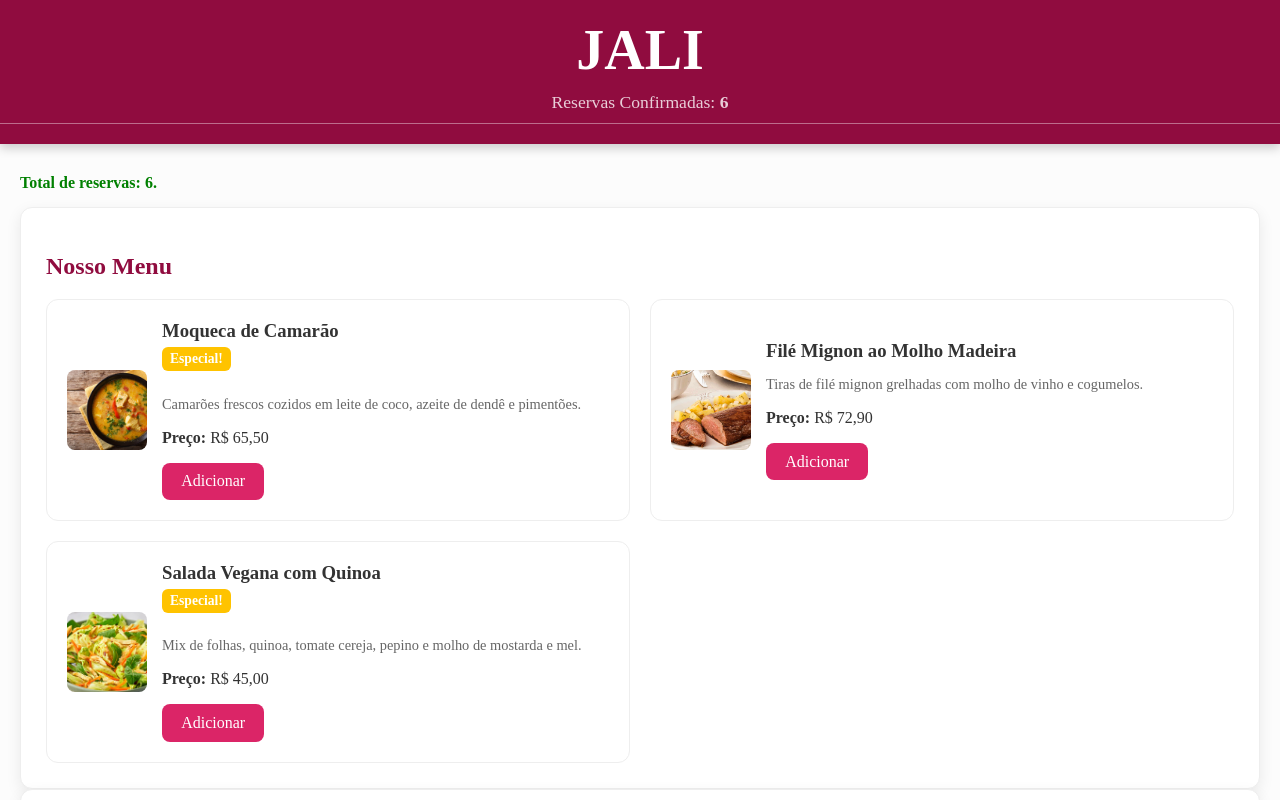
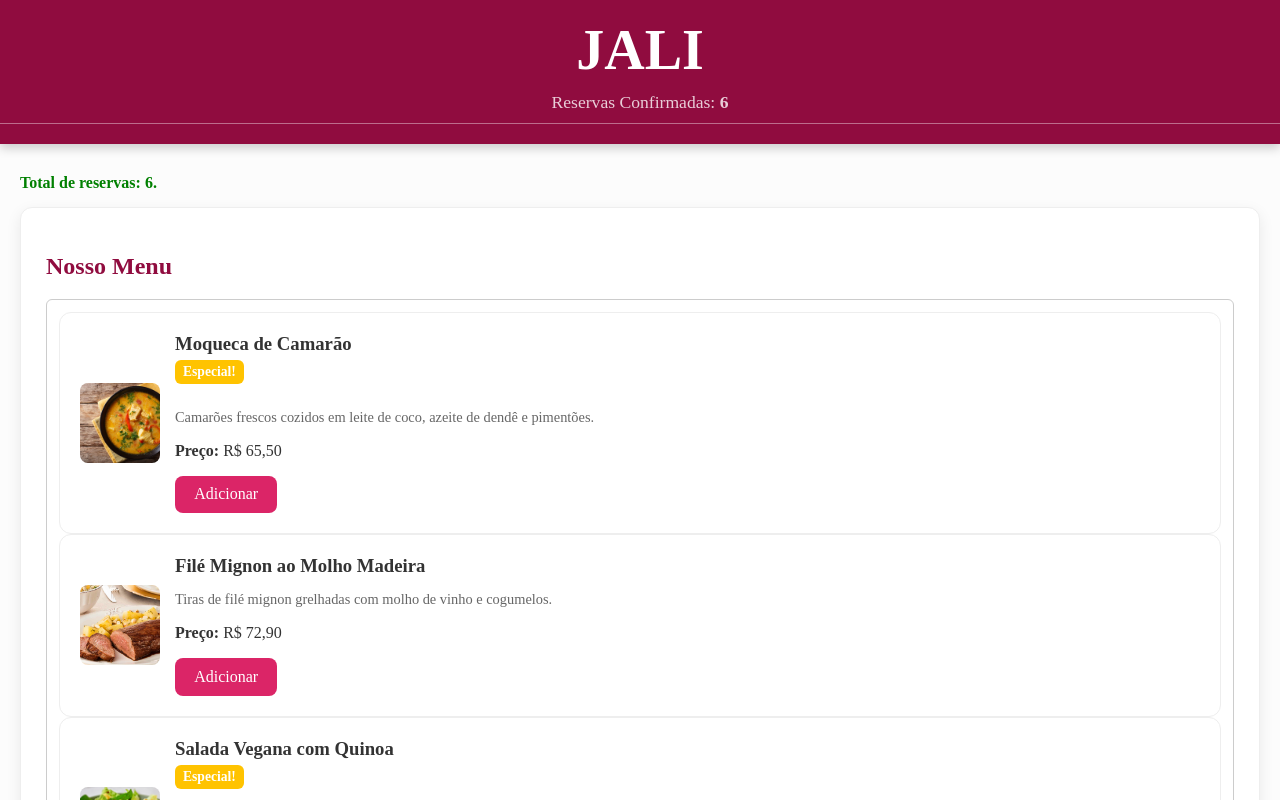
Before and after one commit to Jamilehassen/TDS_TRAB02_AlianaW_JamileH, a React (Vite) app: page / in a window 1280 px wide. Shown: the top 800 px of the page. Built offline with nearby package versions, Linux system fonts and the light colour scheme; data requests are answered from the project's data file.

Commit message:
Ajustando module css

```diff
--- /dev/null
+++ b/src/components/Cardapio.module.css
@@ -0,0 +1,6 @@
+.card {
+  border: 1px solid #ccc;
+  padding: 12px;
+  margin: 10px 0;
+  border-radius: 6px;
+}
--- a/src/components/Menu.jsx
+++ b/src/components/Menu.jsx
@@ -3,6 +3,7 @@ import MenuItem from './MenuItem';
 import MoquecaImage from '../assets/Moqueca.jpg';
 import MignonImage from '../assets/Mignon.jpg';
 import SaladaImage from '../assets/Salada.jpg';
+import styles from './Cardapio.module.css';
 
 
 /**
@@ -30,7 +31,7 @@ function Menu({ onAddItem }) {
   return (
     <section>
       <h2>Nosso Menu</h2>
-      <div className="menu-grid">
+      <div className={styles.card} >
         {menuItems && menuItems.map((item) => (
           <MenuItem
             key={item.id}
```
